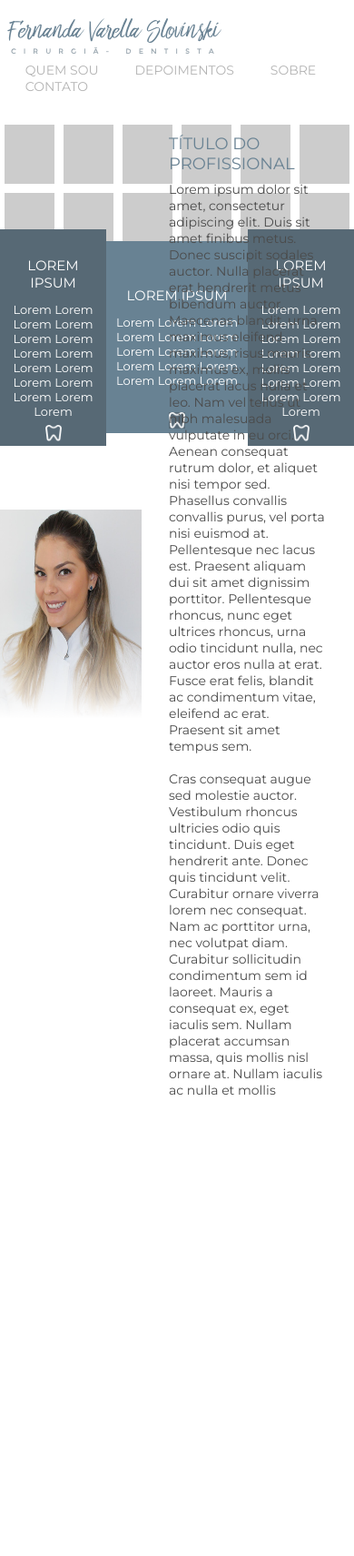
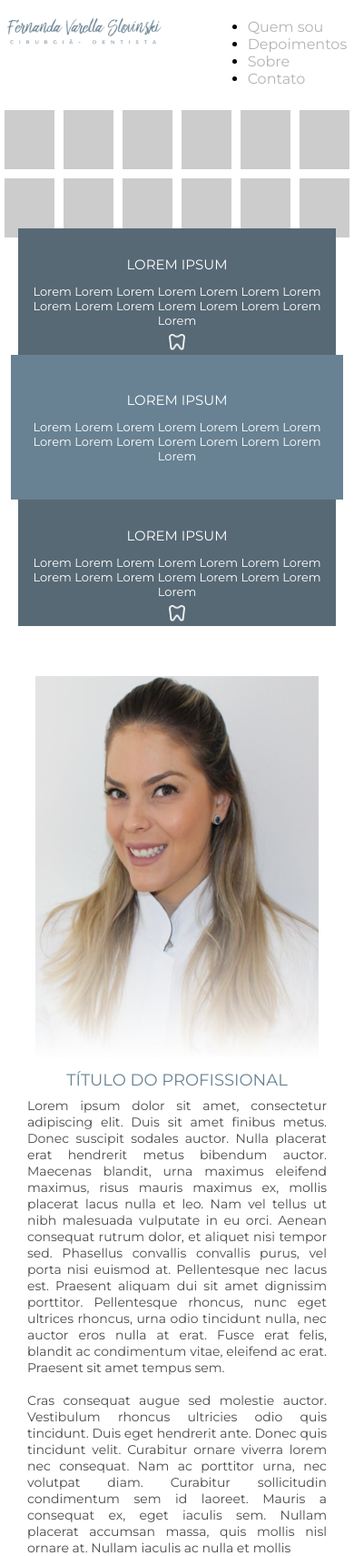
Before and after one commit to DarkPimba/HUB-DE-PROJETOS, a PHP site: page /projetos/04/index.html in a window 390 px wide. Shown: the whole page at 91% size. Before the commit the page ends 1203 px from the top, so only its background shows below. Run offline with PHP 8.4, Linux system fonts and the light colour scheme.

Commit message:
responsive

```diff
--- a/projetos/04/css/style.css
+++ b/projetos/04/css/style.css
@@ -22,14 +22,18 @@ header .logo img{
     float: left;
     width: 236px;
 }
-header nav{
+nav.menu-mobile{
+    display: none;
+    float: right;
+}
+header nav.menu-desktop{
     padding: 8px 0;
     float: right;
 }
-header nav ul{
+header nav.menu-desktop ul{
     list-style-type: none;
 }
-header nav ul li{
+header nav.menu-desktop ul li{
     float: left;
     font-size: 14px;
     text-transform: uppercase;
@@ -61,6 +65,7 @@ section.servicos > .container{
     align-items: center;
     position: relative;
     top: -30px;
+    text-align: center;
 }
 section.servicos > .container .box-servico{
     background-image: url('../img/icone_dente.png');
@@ -91,6 +96,7 @@ section.servicos > .container .box-servico:nth-of-type(2){
     padding: 50px 2%;
     text-align: center;
     background-color: #688293;
+    background-image: none;
 }
 section.servicos > .container .box-servico:nth-of-type(3){
     width: 30%;
@@ -142,3 +148,76 @@ section.perfil-container .texto-perfil p{
     margin-top: 8px;
     color: #4b4b4b;
 }
+@media screen and (max-width: 768px){
+
+    nav.menu-desktop{
+        display: none;
+    }
+    nav.menu-mobile{
+        display: block;
+    }
+    section.servicos > .container{
+        flex-direction: column;
+        top: -15px;
+    }
+    section.servicos > .container .box-servico:nth-of-type(1){
+        max-width: 350px;
+        width: 90%;
+        padding: 30px 2%;
+        text-align: center;
+    }
+    section.servicos > .container .box-servico:nth-of-type(2){
+        max-width: 390px;
+        width: 94%;
+        padding: 40px 2%;
+        text-align: center;
+        background-image: none;
+    }
+    section.servicos > .container .box-servico:nth-of-type(3){
+        max-width: 350px;
+        width: 90%;
+        padding: 30px 2%;
+        text-align: center;
+    }
+    section.perfil-container .perfil-wraper2{
+        text-align: center;
+        display: inline-block;
+        /*flex-direction: column;*/
+    }
+    section.perfil-container .img-perfil{
+        width: 50%;
+        padding-top: 70%;
+        display: inline-block;
+        height: auto;
+    }
+    section.perfil-container .texto-perfil{
+        display: inline-block;
+        width: 100%;
+        padding: 0 30px;
+        text-align: justify;
+    }
+    section.perfil-container .texto-perfil h2{
+        display: inline-block;
+        width: 100%;
+        padding: 0 30px;
+        text-align: center;
+    }
+
+}
+@media screen and (max-width: 580px){
+
+    section.perfil-container .img-perfil{
+        width: 80%;
+        padding-top: 110%;
+        display: inline-block;
+        height: auto;
+    }
+
+}
+@media screen and (max-width: 480px){
+
+    header .logo img{
+        width: 170px;
+    }
+
+}
--- a/projetos/04/index.html
+++ b/projetos/04/index.html
@@ -18,7 +18,16 @@
                 <img src="img/logo.png" />
             </div><!--logo-->
 
-            <nav>
+            <nav class="menu-desktop">
+                <ul>
+                    <li><a href="">Quem sou</a></li>
+                    <li><a href="">Depoimentos</a></li>
+                    <li><a href="">Sobre</a></li>
+                    <li><a href="">Contato</a></li>
+                </ul>
+            </nav>
+
+            <nav class="menu-mobile">
                 <ul>
                     <li><a href="">Quem sou</a></li>
                     <li><a href="">Depoimentos</a></li>
```
